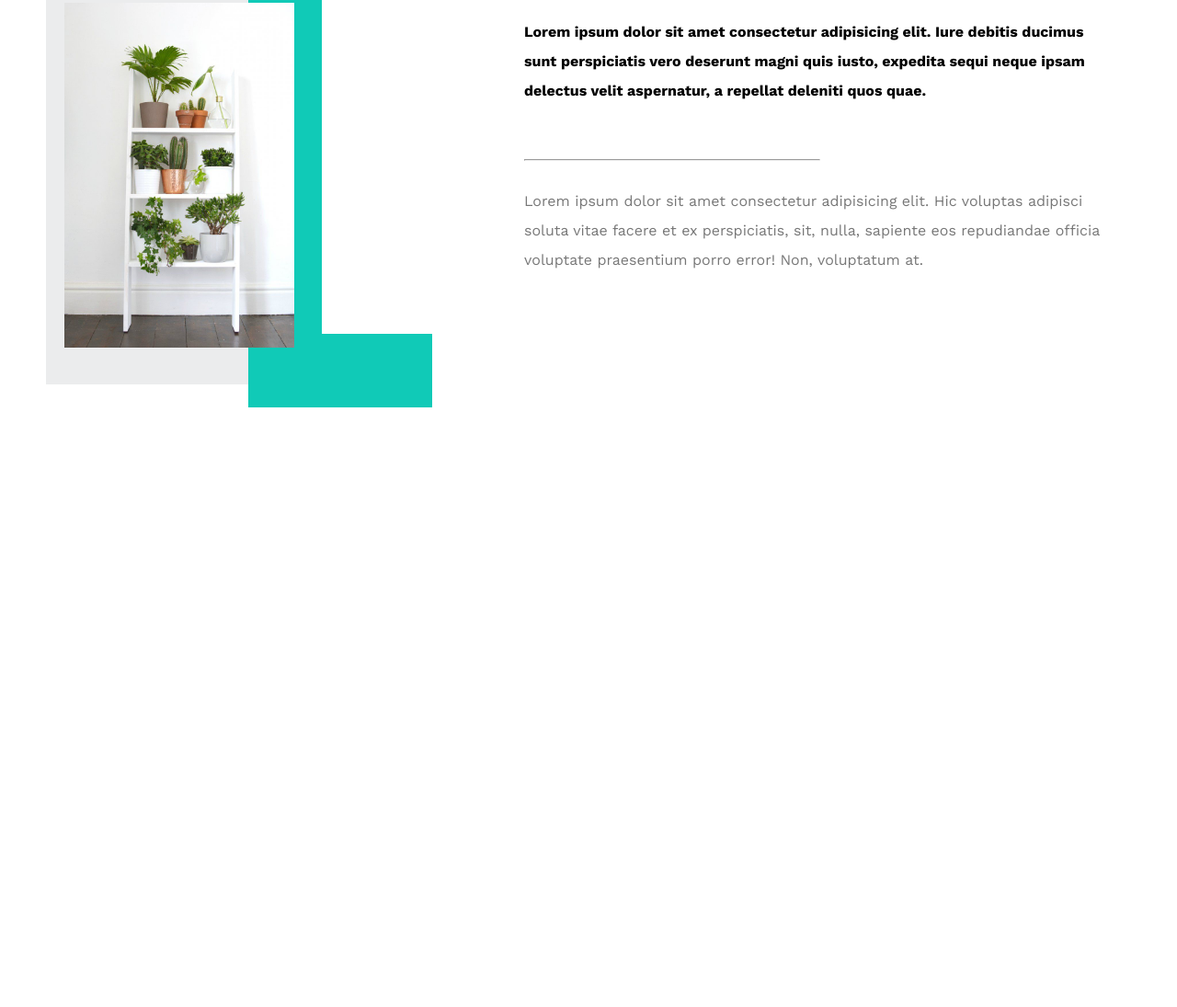
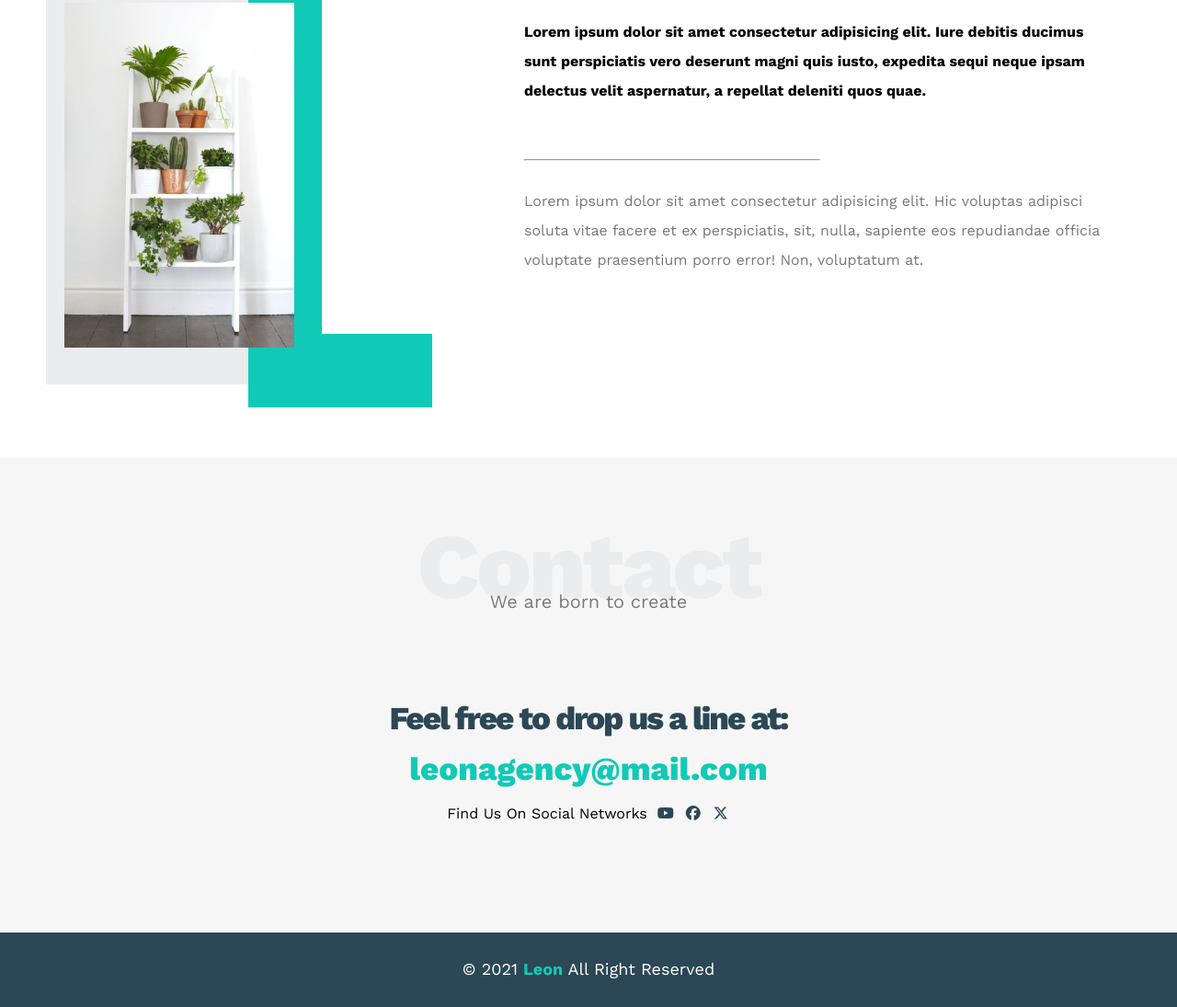
Before and after one commit to tahaely/Personal-Portfolio-Leon-Template-HTML-CSS, a plain HTML site: page index.html in a window 1280 px wide. Shown: the part 2811-3906 px from the top of the page at 92% size. Before the commit the page ends 3309 px from the top, so only its background shows below. Drawn offline with nearby package versions, Linux system fonts and the light colour scheme.

Commit message:
add the contact section and footer.

```diff
--- a/css/leon.css
+++ b/css/leon.css
@@ -12,7 +12,9 @@
     -moz-box-sizing: border-box;
     box-sizing: border-box;
 }
-
+html{
+    scroll-behavior: smooth;
+}
 body{
     font-family: 'Work Sans', 'sans-serif';
 }
@@ -363,3 +365,58 @@ body{
     color: #777;
 }
 /* End About */
+/* Start Contact */
+.contact{
+    padding-top: var(--section-padding);
+    padding-bottom: var(--section-padding);
+    background-color: var(--section-background);
+}
+.contact .info{
+    padding-top: var(--section-padding);
+    padding-bottom: var(--section-padding);
+    text-align: center;
+}
+.contact .info .label{
+    font-size: 35px;
+    font-weight: 800;
+    color: var(--secondary-color);
+    letter-spacing: -2px;
+    margin-bottom: 15px;
+}
+.contact .info .link{
+    display: block;
+    font-size: 35px;
+    font-weight: 800;
+    color: var(--main-color);
+    text-decoration: none;
+}
+.contact .info .social{
+    display: flex;
+    justify-content: center;
+    margin-top: 20px;
+    font-size: 16px;
+}
+.contact .info .social i{
+    margin-left: 10px;
+    color: var(--secondary-color);
+}
+@media(max-width: 767px){
+    .contact .info .label,
+    .contact .info .link{
+    font-size: 25px;
+    }
+}
+/* End Contact */
+/* Start Footer */
+.footer{
+    background-color: var(--secondary-color);
+    color: white;
+    padding: 30px 10px;
+    text-align: center;
+    font-size: 18px;
+}
+.footer span{
+    color: var(--main-color);
+    font-weight: bold;
+}
+/* End Footer */
--- a/index.html
+++ b/index.html
@@ -28,16 +28,16 @@
                 </span>
                 <ul>
                     <li>
-                        <a href="#services">services</a>
+                        <a href="#services">Services</a>
                     </li>
                     <li>
-                        <a href="#portofolio">portofolio</a>
+                        <a href="#portfolio">Sortfolio</a>
                     </li>
                     <li>
-                        <a href="#about">about</a>
+                        <a href="#about">Sbout</a>
                     </li>
                     <li>
-                        <a href="#contact">contact</a>
+                        <a href="#contact">Contact</a>
                     </li>
                 </ul>
             </div>
@@ -77,7 +77,7 @@
     <!-- End Features  -->
 
     <!-- Start Services -->
-    <div class="services">
+    <div class="services" id="services">
         <div class="container">
             <h2 class="special-heading">Services</h2>
             <p>Don't be busy, be productive</p>
@@ -133,7 +133,7 @@
     <!-- End Services -->
 
     <!-- Start Portfolio -->
-    <div class="portfolio">
+    <div class="portfolio" id="portfolio">
         <div class="container">
             <h2 class="special-heading">Portfolio</h2>
             <p>If you do it right, it will last forever.</p>
@@ -166,7 +166,7 @@
     <!-- End Portfolio -->
 
     <!-- Start About -->
-    <div class="about">
+    <div class="about" id="about">
         <div class="container">
             <h2 class="special-heading">About</h2>
             <p>Less is more work.</p>
@@ -185,5 +185,29 @@
     </div>
     <!-- End About -->
 
+    <!-- Start Contact -->
+    <div class="contact" id="contact">
+        <div class="container">
+            <h2 class="special-heading">Contact</h2>
+            <p>We are born to create</p>
+            <div class="info">
+                <p class="label">Feel free to drop us a line at:</p>
+                <a href="mailto:leonagency@mail.com?subject=Contact" class="link">leonagency@mail.com</a>
+                <div class="social">
+                    Find Us On Social Networks
+                    <i class="fa-brands fa-youtube"></i>
+                    <i class="fa-brands fa-facebook"></i>
+                    <i class="fa-brands fa-x-twitter"></i>
+                </div>
+            </div>
+        </div>
+    </div>
+    <!-- End Contact -->
+
+    <!-- Start Footer -->
+    <div class="footer">
+        &copy; 2021 <span>Leon</span> All Right Reserved
+    </div>
+    <!-- End Footer -->
 </body>
 </html>
```
